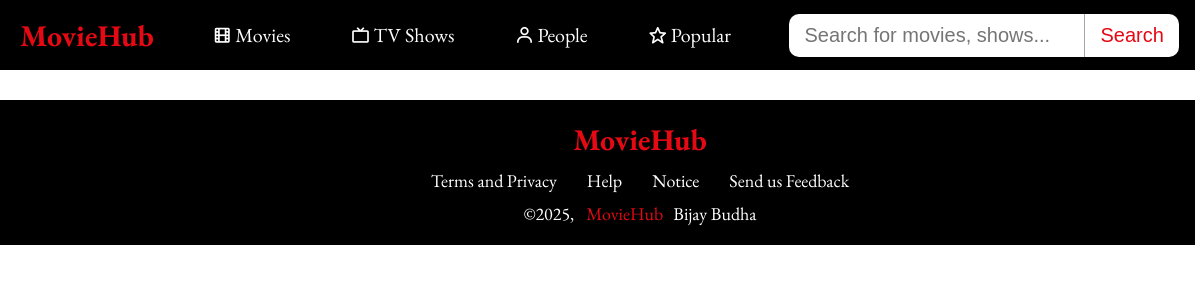
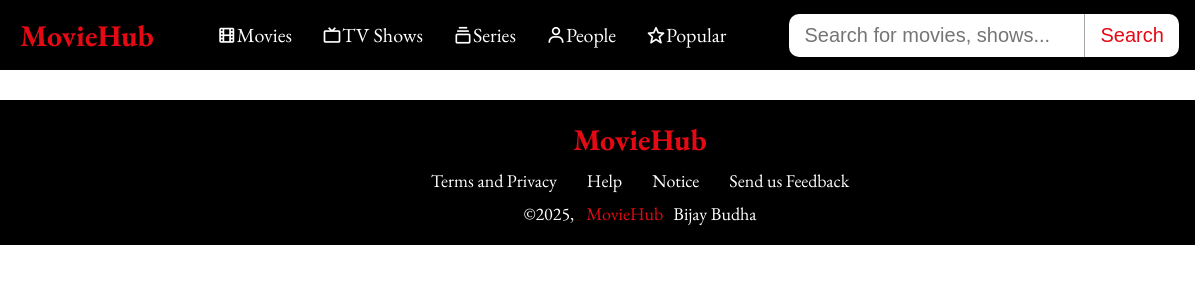
Before and after one commit to bijaybudha-1/MovieHub, a plain HTML site: page index.html in a window 1280 px wide. Shown: the full height of the page, 0-1195 px from the left. Drawn offline with nearby package versions, Linux system fonts and the light colour scheme.

Commit message:
Minor change in Navabr

```diff
--- a/index.html
+++ b/index.html
@@ -16,30 +16,37 @@
       <div class="navbar-container container">
         <div class="navbar-content d-flex item-center justify-between">
           <div class="navbar-logo pointer">MovieHub</div>
-          <ul class="navbar-items d-flex gap-2">
+          <ul class="navbar-items d-flex">
             <li>
-              <a href="#" class="navbar-link d-flex justify-center item-center gap p-2">
+              <a href="#" class="navbar-link d-flex justify-center item-center p-x-1-half p-y-2">
                 <i class='bx bx-film'></i>
                 <span>Movies</span>
               </a>
             </li>
 
             <li>
-              <a href="#" class="navbar-link d-flex justify-center item-center gap p-2">
+              <a href="#" class="navbar-link d-flex justify-center item-center p-x-1-half p-y-2">
                 <i class='bx bx-tv'></i>
                 <span>TV Shows</span>
               </a>
             </li>
 
             <li>
-              <a href="#" class="navbar-link d-flex justify-center item-center gap p-2">
+              <a href="#" class="navbar-link d-flex justify-center item-center p-x-1-half p-y-2">
+                <i class='bx bx-collection'></i>
+                <span>Series</span>
+              </a>
+            </li>
+
+            <li>
+              <a href="#" class="navbar-link d-flex justify-center item-center p-x-1-half p-y-2">
                 <i class='bx bx-user'></i>
                 <span>People</span>
               </a>
             </li>
 
             <li>
-              <a href="#" class="navbar-link d-flex justify-center item-center gap p-2">
+              <a href="#" class="navbar-link d-flex justify-center item-center p-x-1-half p-y-2">
                 <i class='bx bx-star'></i>
                 <span>Popular</span>
               </a>
```
Also changed, not shown: pages/about.html (deleted), pages/gallery.html (deleted), pages/people.html (added), pages/tv-shows.html (added).
